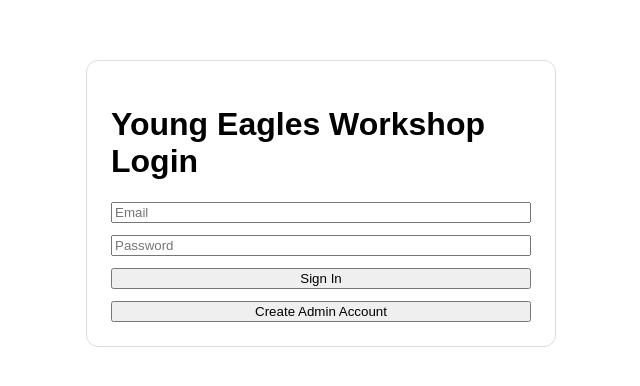
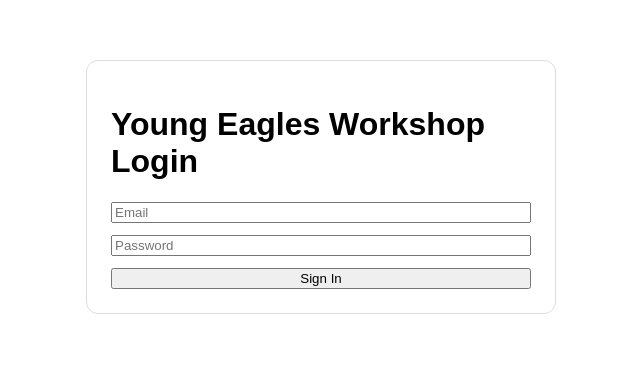
Before and after one commit to Jeff-Schlueter/young-eagles-registration, a React (Vite) app: page / in a window 1280 px wide. Shown: the top 386 px of the page, without its empty margins (319-959 px from the left). Built offline with nearby package versions, Linux system fonts and the light colour scheme.

Commit message:
Removed public admin signup from login

```diff
--- a/src/main.jsx
+++ b/src/main.jsx
@@ -721,9 +721,7 @@ function App() {
             required
           />
           <button type="submit">Sign In</button>
-          <button type="button" onClick={handleSignUp}>
-            Create Admin Account
-          </button>
+
         </form>
       </div>
     )
```
